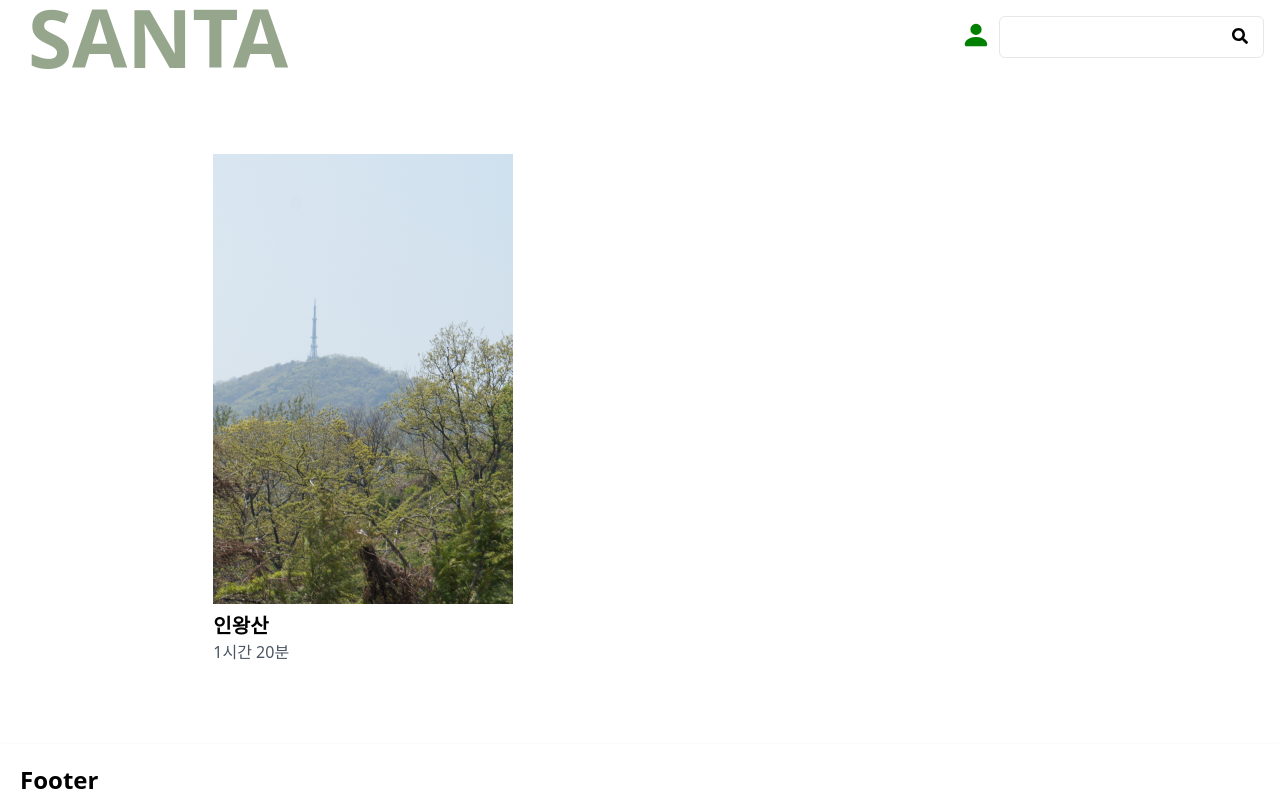
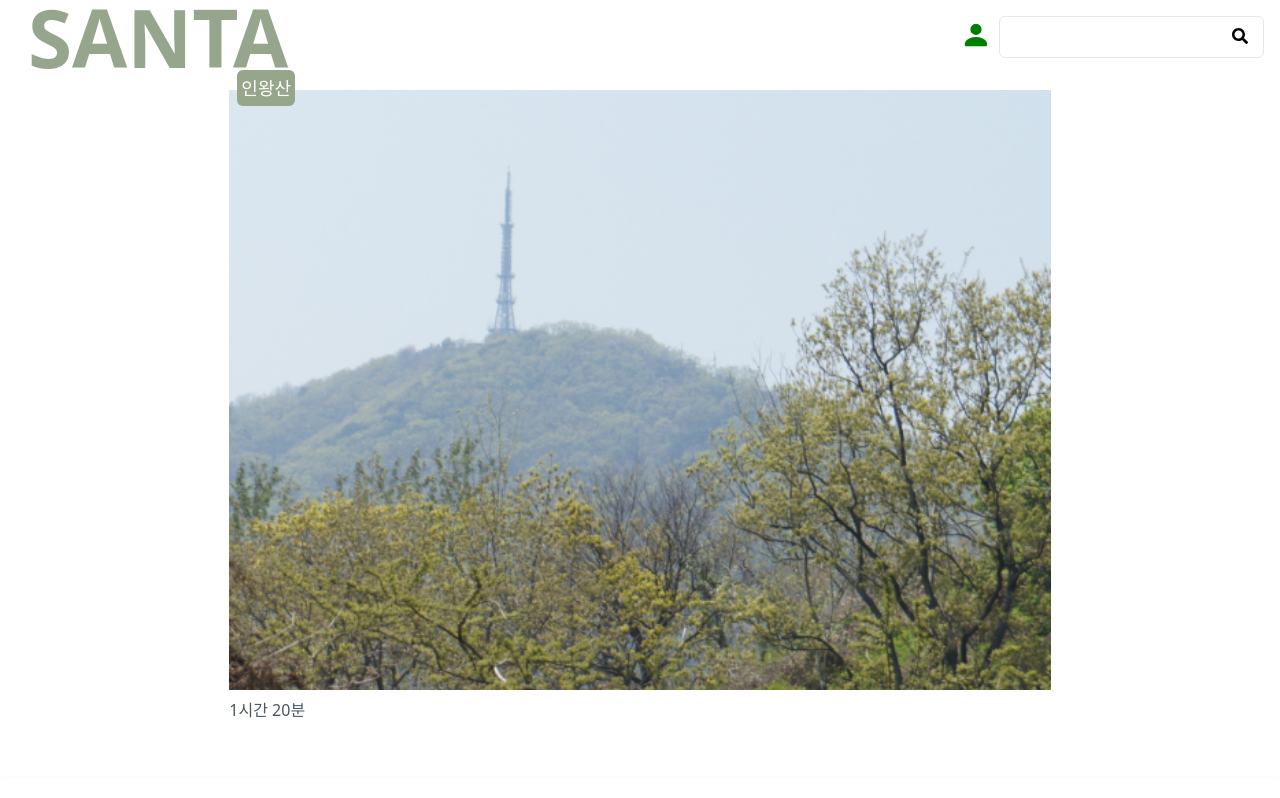
Before and after one commit to WestSilver99/Front, a React (Create React App) app: page /mountains/1 in a window 1280 px wide. Shown: the top 798 px of the page. Built offline with nearby package versions, Linux system fonts and the light colour scheme.

Commit message:
Design : mountains 세부 디테일 수정

```diff
--- a/src/pages/Mountains/Mountain/index.jsx
+++ b/src/pages/Mountains/Mountain/index.jsx
@@ -5,15 +5,19 @@ const MountainDetail = () => {
   const { id } = useParams();
   const post = dummyData.find((item) => item.id === id);
   return (
-    <div className="my-20 lg:w-2/3 lg:mx-auto xl:w-2/3 xl:mx-auto">
-      <img
-        src={post.image}
-        alt={post.title}
-        className="w-[300px] h-[450px] object-cover mb-2"
-      />
-      <div className="text-left">
-        <p className="text-xl font-bold">{post.title}</p>
-        <p className="text-gray-600">{post.time}</p>
+    <div className="lg:w-2/3 lg:mx-auto xl:w-2/3 xl:mx-auto">
+      <div className="flex flex-col items-center justify-center p-4 mb-10">
+        <div>
+          <p className="text-white inline-block ml-2 absolute -mt-5 z-10 text-lg bg-[#96A68B] p-1 rounded-md">
+            {post.title}
+          </p>
+          <img
+            src={post.image}
+            alt={post.title}
+            className="relative w-[850px] h-[600px] object-cover mb-2 sm:h-[240px] md:h-[240px]"
+          />
+          <p className="text-gray-600">{post.time}</p>
+        </div>
       </div>
     </div>
   );
```
